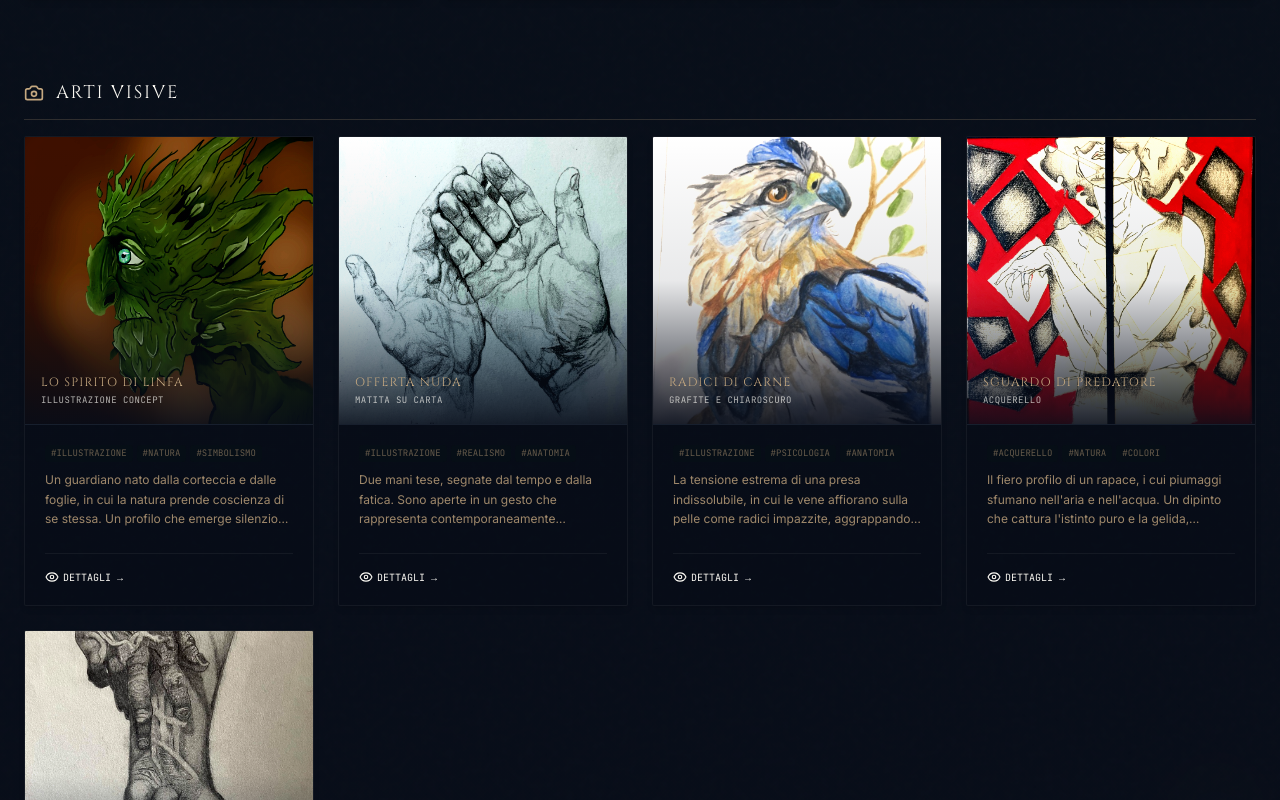
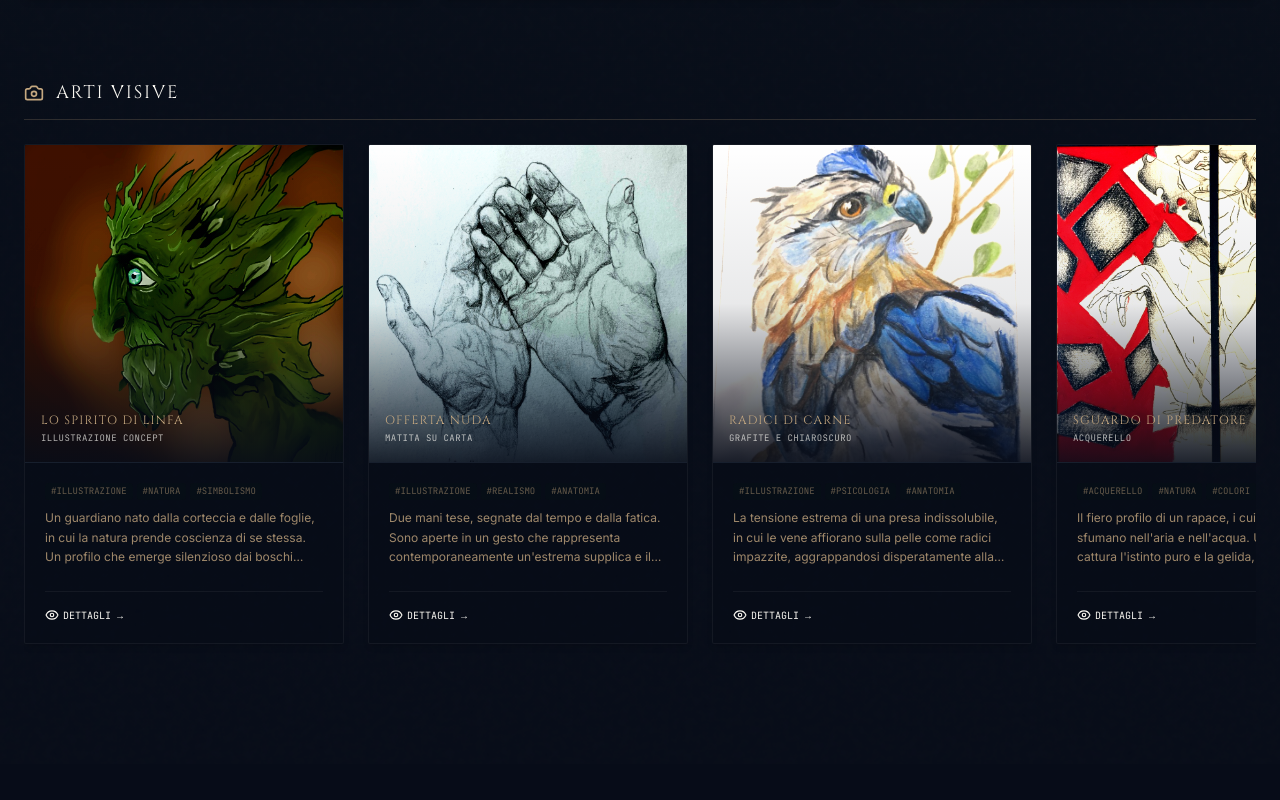
Before and after one commit to Shouldy0/frammenti-dinchiostro, a React (Vite) app: page / in a window 1280 px wide. Shown: the part 3940-4740 px from the top of the page. Built offline with nearby package versions, Linux system fonts and the light colour scheme; no server answers.

Commit message:
Convert artwork gallery into a horizontal scrolling carousel

```diff
--- a/src/App.tsx
+++ b/src/App.tsx
@@ -587,7 +587,7 @@ export default function App() {
                     <h3 className="font-display text-lg uppercase tracking-widest text-ivory">Arti visive</h3>
                   </div>
 
-                  <div className="grid grid-cols-1 md:grid-cols-4 gap-6">
+                  <div className="flex overflow-x-auto gap-6 pb-6 pt-2 snap-x snap-mandatory hide-scrollbar">
                     {ARTPIECES.filter(art => {
                       if (activeTab === "art") return art.tags.includes("Illustrazione") || art.tags.includes("Simbolismo");
                       if (activeTab === "photography") return art.tags.includes("Fotografia") || art.tags.includes("Venezia");
@@ -595,12 +595,12 @@ export default function App() {
                     }).map((art, index) => (
                       <motion.div
                         key={art.id}
-                        initial={{ opacity: 0, y: 30 }}
-                        whileInView={{ opacity: 1, y: 0 }}
+                        initial={{ opacity: 0, x: 30 }}
+                        whileInView={{ opacity: 1, x: 0 }}
                         viewport={{ once: true, margin: "-50px" }}
                         transition={{ duration: 0.6, delay: index * 0.1, ease: "easeOut" }}
                         whileHover={{ y: -6, scale: 1.01 }}
-                        className="bg-midnight/45 border border-ivory/5 hover:border-gold-accent/30 rounded-xs group transition-all duration-300 flex flex-col justify-between overflow-hidden shadow-md hover:shadow-xl cursor-default"
+                        className="w-[85vw] md:w-[320px] shrink-0 snap-start bg-midnight/45 border border-ivory/5 hover:border-gold-accent/30 rounded-xs group transition-all duration-300 flex flex-col justify-between overflow-hidden shadow-md hover:shadow-xl cursor-default"
                       >
                         <div className="relative aspect-square bg-[#0b1322] border-b border-ivory/5 flex items-center justify-center overflow-hidden">
                           <img
--- a/src/index.css
+++ b/src/index.css
@@ -84,3 +84,12 @@ html {
   animation: gleam-sweep 3s infinite ease-in-out;
   pointer-events: none;
 }
+
+/* Hide scrollbar for clean carousels */
+.hide-scrollbar::-webkit-scrollbar {
+  display: none;
+}
+.hide-scrollbar {
+  -ms-overflow-style: none;
+  scrollbar-width: none;
+}
```
